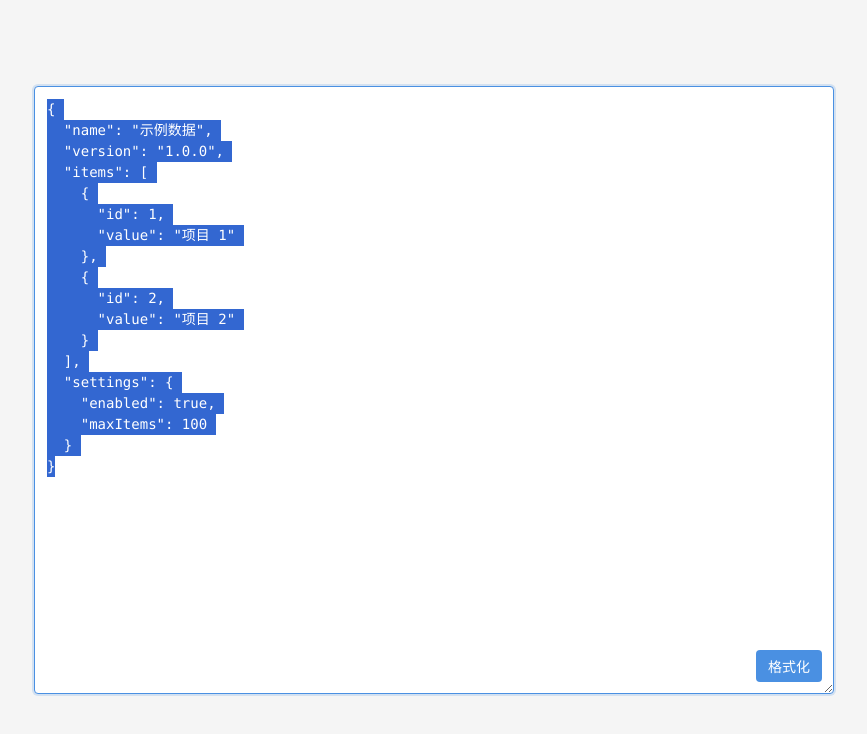
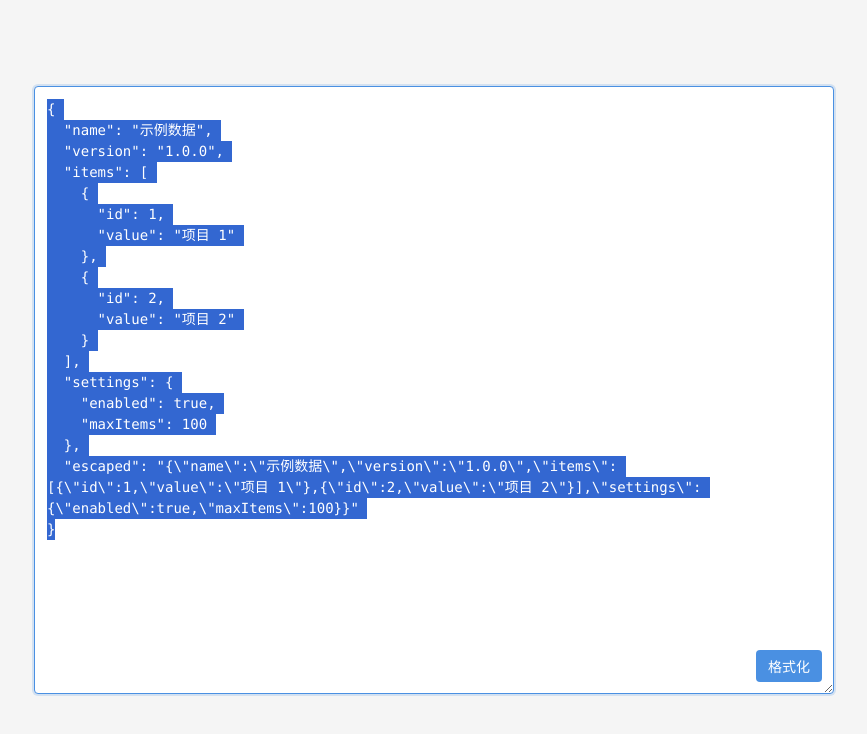
Before and after one commit to geebos/jsonx, a React (Vite) app: page / in a window 1280 px wide. Shown: the top 734 px of the page, without its empty margins (206-1073 px from the left). Built offline with nearby package versions, Linux system fonts and the light colour scheme.

Commit message:
feat: 更新示例

```diff
--- a/src/App.tsx
+++ b/src/App.tsx
@@ -21,7 +21,8 @@ function App() {
     settings: {
       enabled: true,
       maxItems: 100
-    }
+    },
+    escaped: "{\"name\":\"示例数据\",\"version\":\"1.0.0\",\"items\":[{\"id\":1,\"value\":\"项目 1\"},{\"id\":2,\"value\":\"项目 2\"}],\"settings\":{\"enabled\":true,\"maxItems\":100}}"
   };
 
   // 组件挂载时设置焦点并全选内容
```
